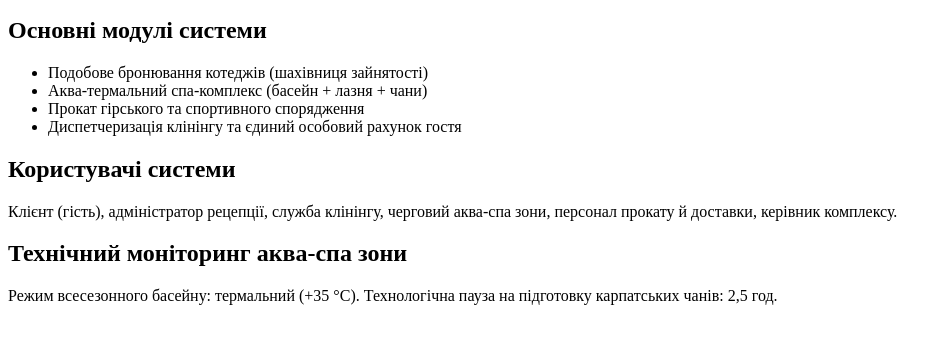
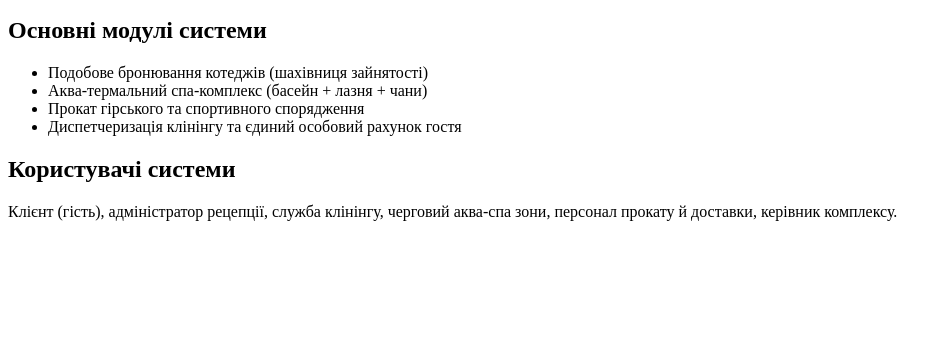
Before and after one commit to legkae06-svg/carpathian-aqua-resort-, a plain HTML site: page index.html in a window 1280 px wide. Shown: the part 101-444 px from the top of the page, without its empty margins (0-949 px from the left). Drawn offline with Linux system fonts and the light colour scheme.

Commit message:
Revert "Add aqua-spa technical monitoring module"

```diff
--- a/index.html
+++ b/index.html
@@ -16,9 +16,5 @@
     </ul>
     <h2>Користувачі системи</h2>
     <p>Клієнт (гість), адміністратор рецепції, служба клінінгу, черговий аква-спа зони, персонал прокату й доставки, керівник комплексу.</p>
-    <section>
-        <h2>Технічний моніторинг аква-спа зони</h2>
-        <p>Режим всесезонного басейну: термальний (+35 °C). Технологічна пауза на підготовку карпатських чанів: 2,5 год.</p>
-    </section>
 </body>
 </html>
```
